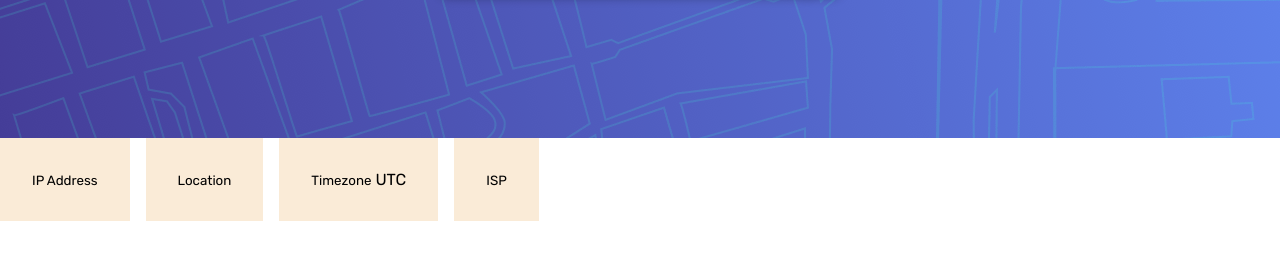
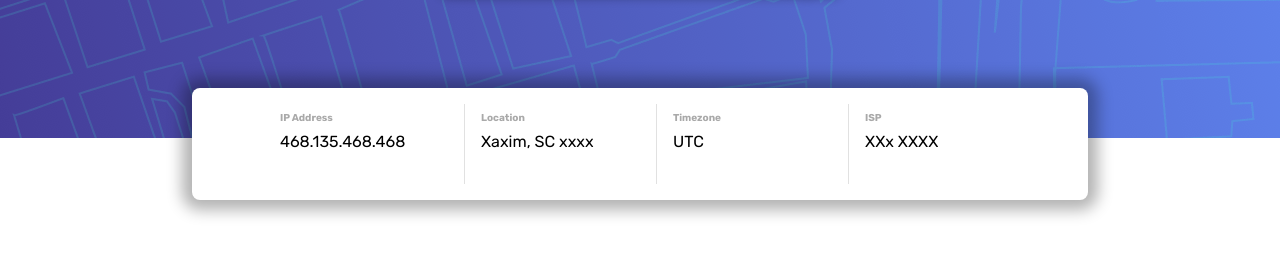
Before and after one commit to HellenSkrzypczak/IP-Address-Tracker, a plain HTML site: page index.html in a window 1280 px wide. Shown: the part 102-362 px from the top of the page. Drawn offline with Linux system fonts and the light colour scheme.

Commit message:
Ajustes CSS

```diff
--- a/index.html
+++ b/index.html
@@ -11,6 +11,7 @@
   <link rel="stylesheet" href="https://fonts.googleapis.com/css2?family=Rubik:wght@200..900&display=swap">
 </head>
 <body>
+  <div class="container">
     <header class="header-search">
       <div>
         <h1>IP Address Tracker</h1>
@@ -22,24 +23,27 @@
     </header>
 
     <div class="result-ip-adress">
-    <div>
+      <div class="info">
         <small>IP Address</small>
+        <p>468.135.468.468</p>
       </div>
 
-    <div>
+      <div class="info border">
         <small>Location</small>
+        <p>Xaxim, SC xxxx</p>
+      </div class="info">
+
+      <div class="info border">
+        <small>Timezone</small>
+        <p>UTC</p>
       </div>
 
-    <div>
-      <small>Timezone</small>
-      <span>UTC</span>
-    </div>
-
-    <div>
+      <div class="info border">
         <small>ISP</small>
+        <p>XXx XXXX</p>
       </div>
     </div>
-
+  </div>
   <div class="container-map"></div>
 </body>
 </html>
--- a/style.css
+++ b/style.css
@@ -44,11 +44,36 @@
 .result-ip-adress {
     display: flex;
     flex-direction: row;
-    gap: 1rem;
-    width: 100%;
+    gap: 2rem;
+    max-width: 70%;
     margin: 0 auto;
+    margin-top: -50px;
+    justify-content: center;
+    border-radius: 0.5rem;
+    box-shadow: 0px 0px 15px 10px rgba(0, 0, 0, 0.30);
+    padding: 1rem;
+    background-color: rgb(255, 255, 255);
 }
-.result-ip-adress > div {
-    background-color: antiquewhite;
-    padding: 2rem;
+.info{
+    display: flex;
+    flex-direction: column;
+    height: 5rem;
+    width: 10rem;
+    padding: 0.5rem;
+    align-items: flex-start;
+    text-align: left;
 }
+.info > small {
+    font-size: 10px;
+    color: darkgrey;
+    margin-bottom: 0.5rem;
+    font-weight: 700;
+}
+.border {
+    border-left: solid 1px rgba(0, 0, 0, 0.118);
+    padding-left: 1rem;
+}
+
+.container{
+     position: relative;
+}
```
Lines whose indentation alone changed are shown as unchanged.
